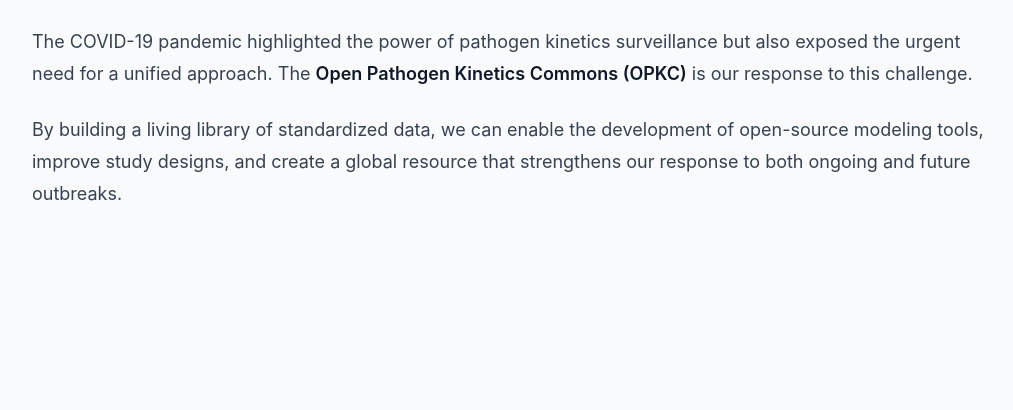
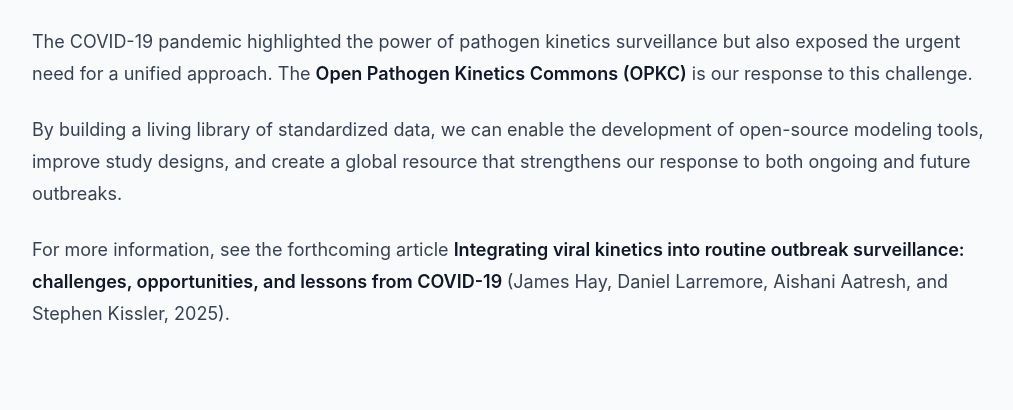
Before and after one commit to OpenPKCommons/OPKC, a Django app: page /charts/why_kinetics/ in a window 1280 px wide. Shown: the part 1435-1845 px from the top of the page, without its empty margins (128-1141 px from the left). Before the commit the page ends 1636 px from the top, so only its background shows below. Run offline with Django 5.2, Linux system fonts and the light colour scheme; some libraries are stand-ins or nearby versions.

Commit message:
Added ref to James' paper on why kinetics page

```diff
--- a/OPKCWeb/visualization/templates/visualization/why_kinetics.html
+++ b/OPKCWeb/visualization/templates/visualization/why_kinetics.html
@@ -76,6 +76,7 @@
             <p>Historically, our understanding of pathogen kinetics has been limited to retrospective analyses, convenience samples, and bespoke, one-off models. Data has been fragmented across institutions, published in inconsistent formats (or not at all), and collected with varying metadata, making large-scale comparison nearly impossible.</p>
             <p>The COVID-19 pandemic highlighted the power of pathogen kinetics surveillance but also exposed the urgent need for a unified approach. The <strong>Open Pathogen Kinetics Commons (OPKC)</strong> is our response to this challenge.</p>
             <p>By building a living library of standardized data, we can enable the development of open-source modeling tools, improve study designs, and create a global resource that strengthens our response to both ongoing and future outbreaks.</p>
+            <p>For more information, see the forthcoming article <strong> Integrating viral kinetics into routine outbreak surveillance: challenges, opportunities, and lessons from COVID-19 </strong> (James Hay, Daniel Larremore, Aishani Aatresh, and Stephen Kissler, 2025).</p>
 
         </article>
 
```
